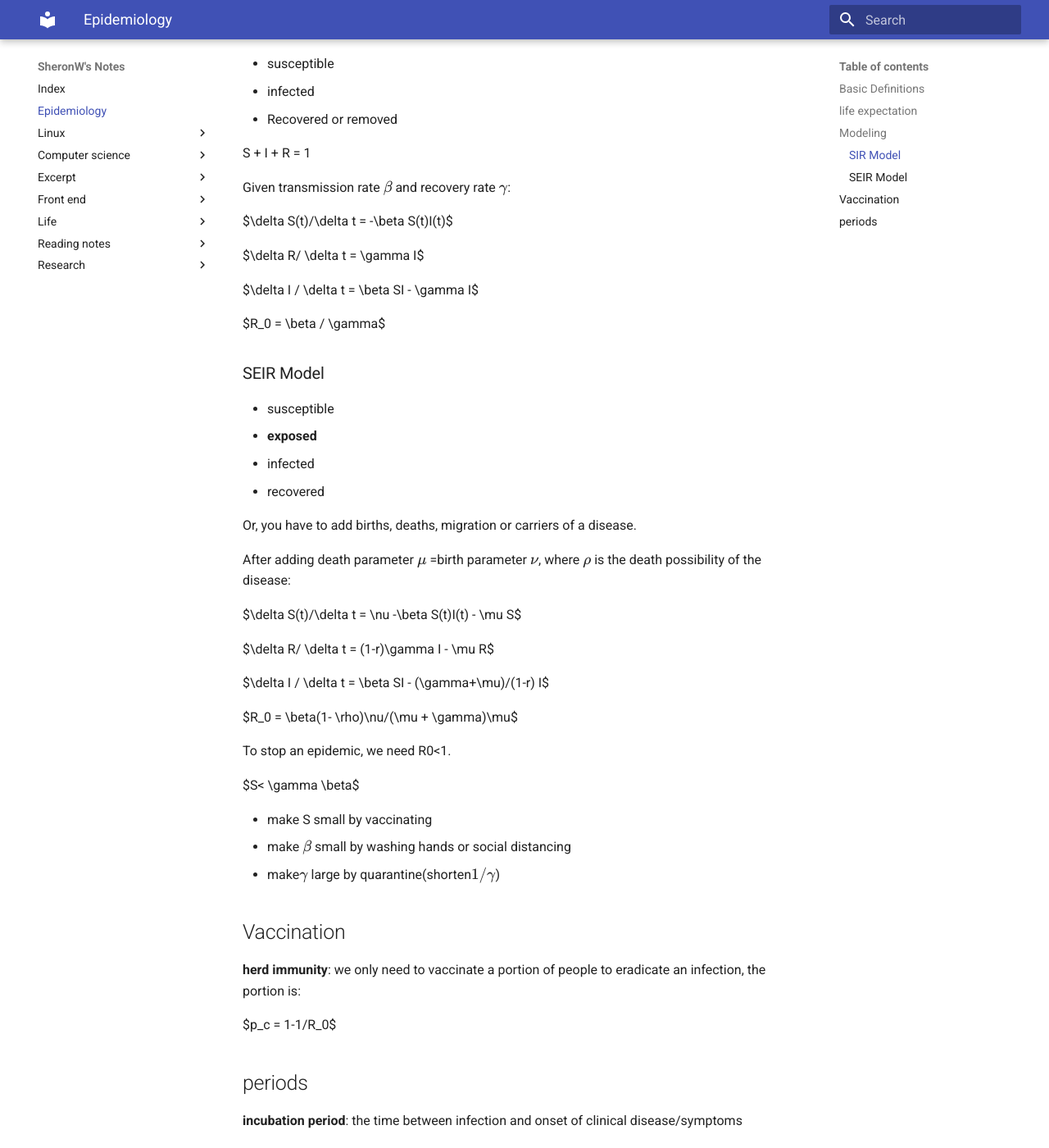
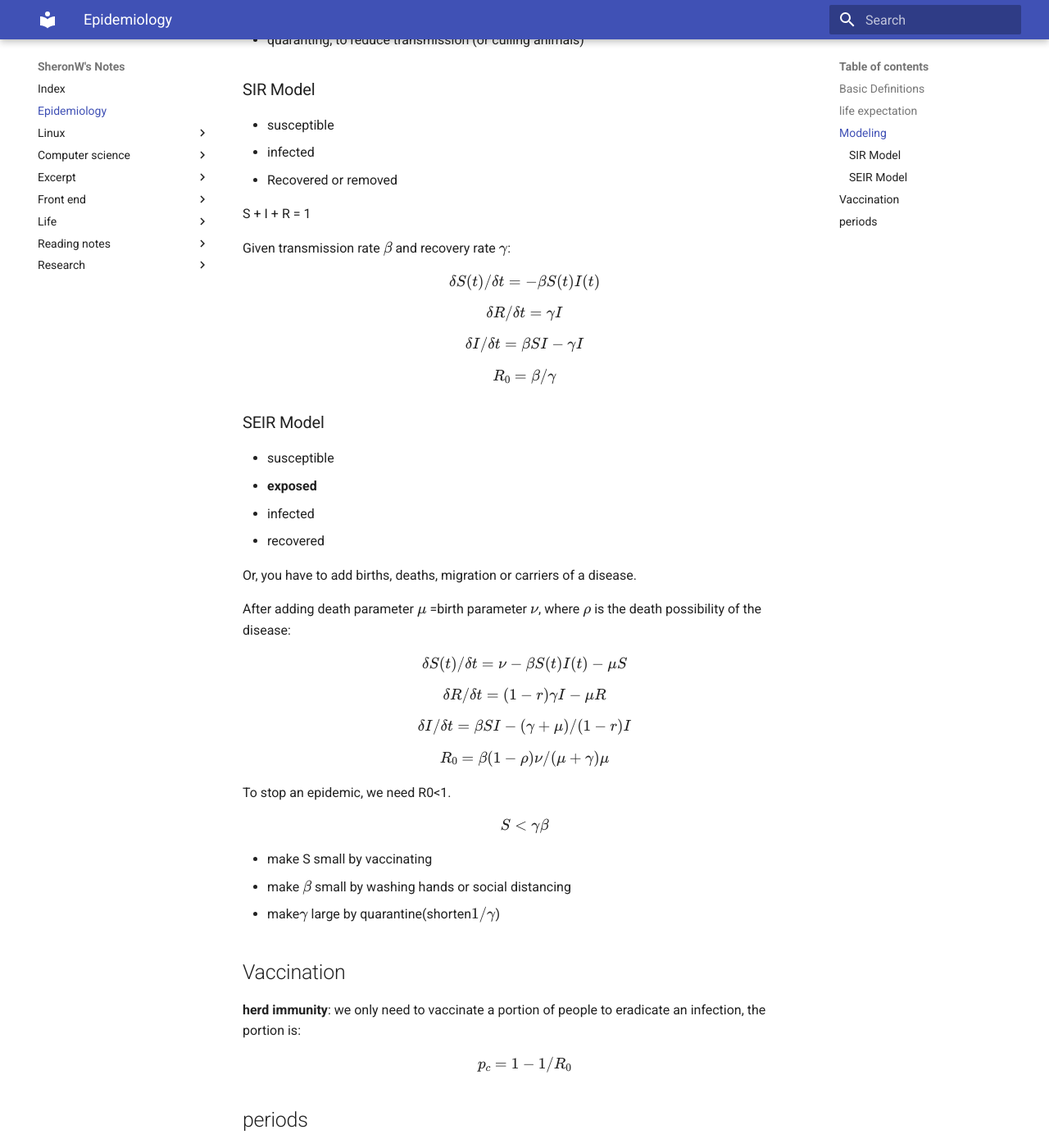
Before and after one commit to sheronw/SheronW-sNotes, an MkDocs documentation site: the page built from docs/epidemiology.md, in a window 1280 px wide and 1400 px high, scrolled down 1361 px. Shown: the whole window at 82% size. Built offline with MkDocs 1.6.1 and Material for MkDocs 9.7.7, drawn with Linux system fonts in a browser that asks for light colours; formulas are drawn with MathJax 3; some of the changed text lies outside the part shown.

```diff
--- a/docs/epidemiology.md
+++ b/docs/epidemiology.md
@@ -14,7 +14,7 @@
 
 prevalence depends on incidence rate and duration:
 
-$P/(1-P) \approx IR \times D$
+$$P/(1-P) \approx IR \times D$$
 
 **incidence**: number of new cases/population size at risk
 
@@ -22,11 +22,11 @@ $P/(1-P) \approx IR \times D$
 
 **age-adjusted death rate**:
 
-$\sum_{\text{age group}} age \% \times \text{CFR by age}$
+$$\sum_{\text{age group}} age \% \times \text{CFR by age}$$
 
 ## life expectation
 
-$(\sum_{eachAgeGroup} death \times midpoint)/total$
+$$(\sum_{eachAgeGroup} death \times midpoint)/total$$
 
 Sometimes there is no midpoint and we will use the upper bound of each age group.
 
@@ -34,11 +34,11 @@ Sometimes there is no midpoint and we will use the upper bound of each age group
 
 When there will be multi-possible outcomes, use:
 
-$\sum \text{the day you could live} \times quality \times possibility$
+$$\sum \text{the day you could live} \times quality \times possibility$$
 
 **potential years of life lost(PYLL):**
 
-$\sum_{eachAgeGroup}  \times CFR \times lifeExpectation \times confirmedCase\%$
+$$\sum_{eachAgeGroup}  \times CFR \times lifeExpectation \times confirmedCase\%$$
 
 ##Modeling
 
@@ -59,13 +59,13 @@ S + I + R = 1
 
 Given transmission rate \(\beta\) and recovery rate \(\gamma\):
 
-$\delta S(t)/\delta t = -\beta S(t)I(t)$
+$$\delta S(t)/\delta t = -\beta S(t)I(t)$$
 
-$\delta R/ \delta t = \gamma I$
+$$\delta R/ \delta t = \gamma I$$
 
-$\delta I / \delta t = \beta SI - \gamma I$
+$$\delta I / \delta t = \beta SI - \gamma I$$
 
-$R_0 = \beta / \gamma$
+$$R_0 = \beta / \gamma$$
 
 ### SEIR Model
 
@@ -78,17 +78,17 @@ Or, you have to add births, deaths, migration or carriers of a disease.
 
 After adding death parameter \(\mu\) =birth parameter \(\nu\), where \(\rho\) is the death possibility of the disease:
 
-$\delta S(t)/\delta t = \nu -\beta S(t)I(t) - \mu S$
+$$\delta S(t)/\delta t = \nu -\beta S(t)I(t) - \mu S$$
 
-$\delta R/ \delta t = (1-r)\gamma I - \mu R$
+$$\delta R/ \delta t = (1-r)\gamma I - \mu R$$
 
-$\delta I / \delta t = \beta SI - (\gamma+\mu)/(1-r) I$
+$$\delta I / \delta t = \beta SI - (\gamma+\mu)/(1-r) I$$
 
-$R_0 = \beta(1- \rho)\nu/(\mu + \gamma)\mu$
+$$R_0 = \beta(1- \rho)\nu/(\mu + \gamma)\mu$$
 
 To stop an epidemic, we need R0<1.
 
-$S< \gamma \beta$
+$$S< \gamma \beta$$
 
 - make S small by vaccinating
 - make \(\beta\) small by washing hands or social distancing
@@ -98,7 +98,7 @@ $S< \gamma \beta$
 
 **herd immunity**: we only need to vaccinate a portion of people to eradicate an infection, the portion is:
 
-$p_c = 1-1/R_0$
+$$p_c = 1-1/R_0$$
 
 ## periods
 
```
Also changed, not shown: docs/computer science/theory of computation/4-2 More Undecidability Problems.md (+1 -1 lines), docs/index.md (+4 -2 lines), 1 other file.
